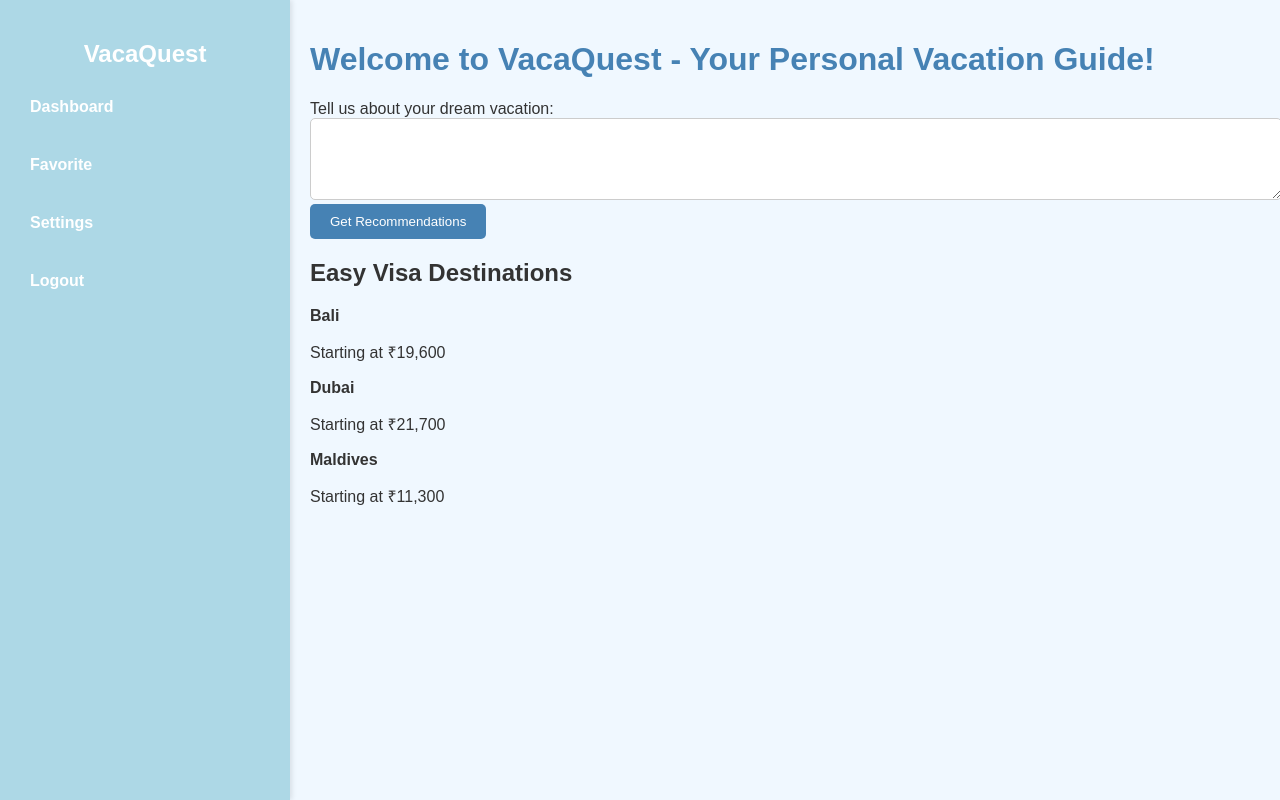
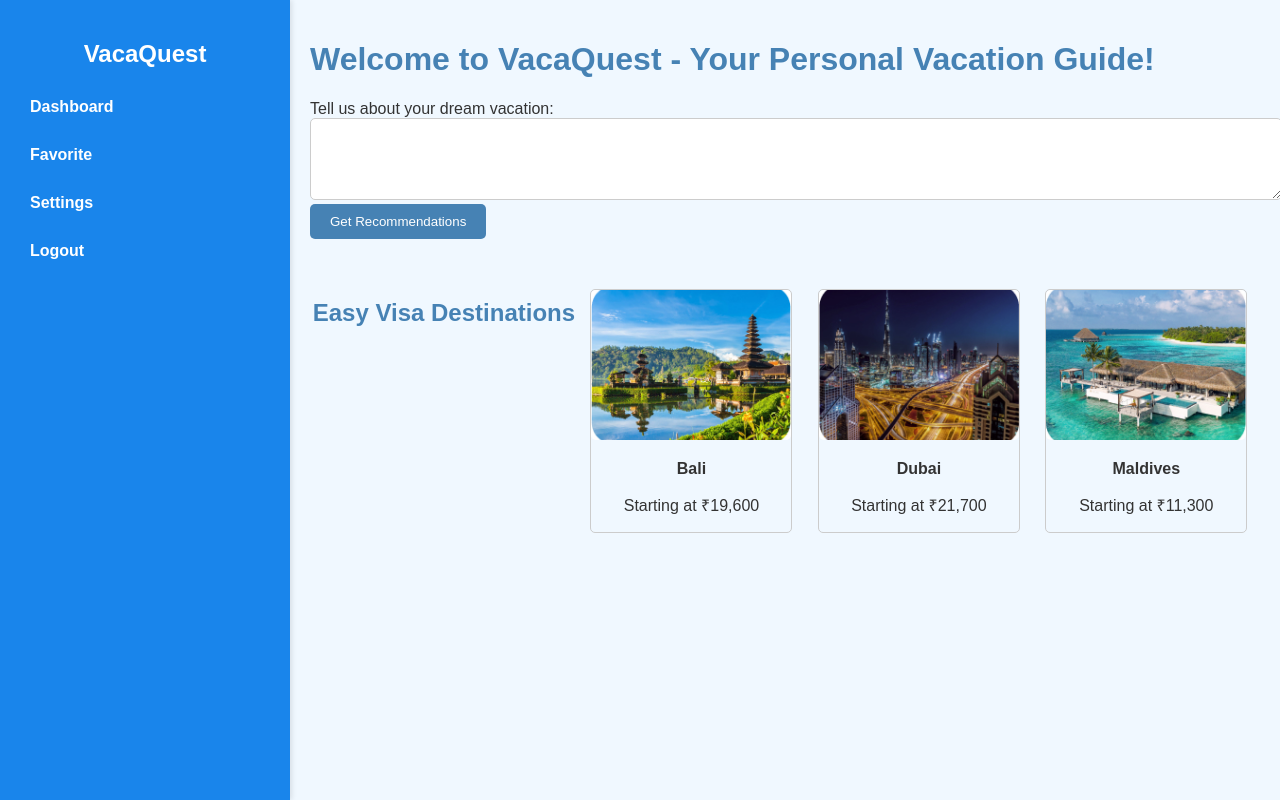
Before and after one commit to sophieagb/VacaQuest, a Flask app: page / in a window 1280 px wide. Run offline with Flask 2, Linux system fonts and the light colour scheme; the visitor is signed in with stand-in values (Sample User, id 1); parts of the project's set-up code (start-up, migrations or seed data) failed here and were passed over.

Commit message:
demo was suscessfull will keep adding more features

```diff
--- a/app/static/index.css
+++ b/app/static/index.css
@@ -15,7 +15,7 @@ body {
 
 .sidebar {
     width: 250px;
-    background-color: #add8e6;
+    background-color: #1985eb;
     padding: 20px;
     box-shadow: 2px 0 5px rgba(0,0,0,0.1);
 }
@@ -31,7 +31,7 @@ body {
 }
 
 .sidebar nav ul li {
-    margin: 20px 0;
+    margin: 10px 0;
 }
 
 .sidebar nav ul li a {
@@ -82,16 +82,48 @@ input[type="submit"]:hover {
     background-color: #4169e1;
 }
 
-.links {
-    margin-top: 20px;
+.easy-visa {
+    margin-top: 40px;
 }
 
-.links a {
+.easy-visa h2 {
     color: #4682b4;
-    text-decoration: none;
-    margin-right: 10px;
 }
 
-.links a:hover {
-    text-decoration: underline;
+.destination {
+    position: relative;
+    width: 200px;
+    margin: 10px;
+    border: 1px solid #ccc;
+    border-radius: 5px;
+    overflow: hidden;
+    text-align: center;
 }
+
+.destination img {
+    width: 100%;
+    height: 150px;
+    object-fit: cover;
+    border-radius: 5px;
+}
+
+.destination-details {
+    position: absolute;
+    top: 0;
+    width: 100%;
+    color: #fff;
+    background-color: rgba(0, 0, 0, 0.5);
+    padding: 10px;
+    box-sizing: border-box;
+    border-radius: 5px 5px 0 0;
+}
+
+.destination-details p {
+    margin: 0;
+}
+
+.easy-visa {
+    display: flex;
+    justify-content: space-around;
+    flex-wrap: wrap;
+}
--- a/app/templates/index.html
+++ b/app/templates/index.html
@@ -29,14 +29,17 @@
             <div class="easy-visa">
                 <h2>Easy Visa Destinations</h2>
                 <div class="destination">
+                    <img src="{{ url_for('static', filename='bali.jpg') }}" alt="Bali" class="destination-image">
                     <p><strong>Bali</strong></p>
                     <p>Starting at ₹19,600</p>
                 </div>
                 <div class="destination">
+                    <img src="{{ url_for('static', filename='dubai.jpg') }}" alt="Dubai" class="destination-image">
                     <p><strong>Dubai</strong></p>
                     <p>Starting at ₹21,700</p>
                 </div>
                 <div class="destination">
+                    <img src="{{ url_for('static', filename='maldives.jpg') }}" alt="Maldives" class="destination-image">
                     <p><strong>Maldives</strong></p>
                     <p>Starting at ₹11,300</p>
                 </div>
```
Also changed, not shown: app/static/rec.css (+27 -58 lines), app/templates/recommendations.html (+21 -14 lines), app/static/profile.jpg (renamed from app/static/sukhothai.jpg).
